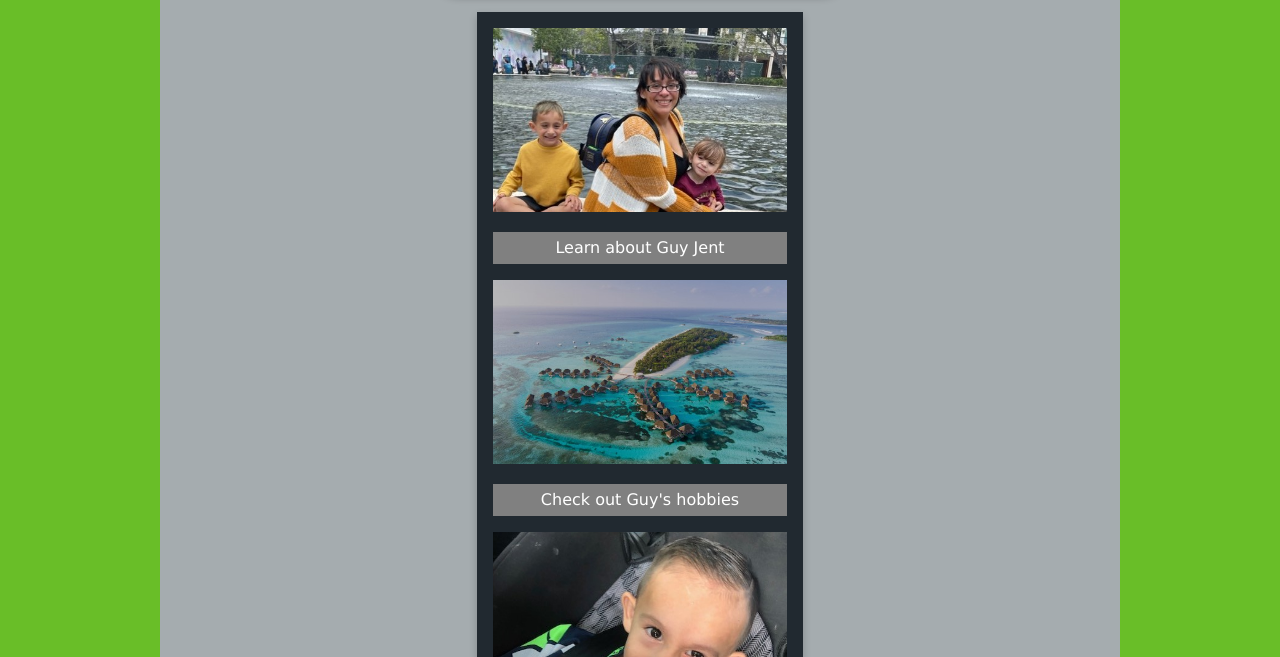
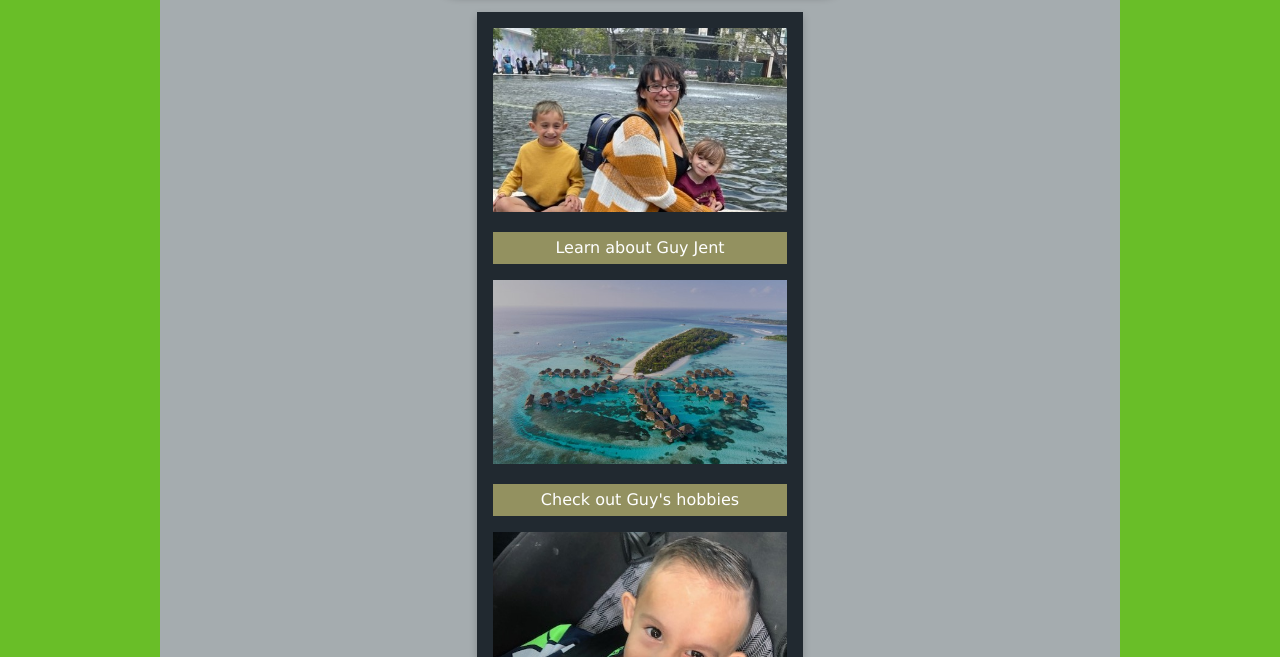
Before and after one commit to brykellas/bioSite, a plain HTML site: page index.html in a window 1280 px wide. Shown: the part 143-800 px from the top of the page. Drawn offline with Linux system fonts and the light colour scheme; a web font is replaced by a local one.

Commit message:
Updated landing page link bg color

```diff
--- a/default-style.css
+++ b/default-style.css
@@ -91,7 +91,7 @@ nav a:hover {
     margin: 16px 0;
     width: auto;
     line-height: 2em;
-    background-color: grey; /* Placeholder */
+    background-color: #939160;
 }
 .navbar-landing a {
     text-decoration-line: none;
```
